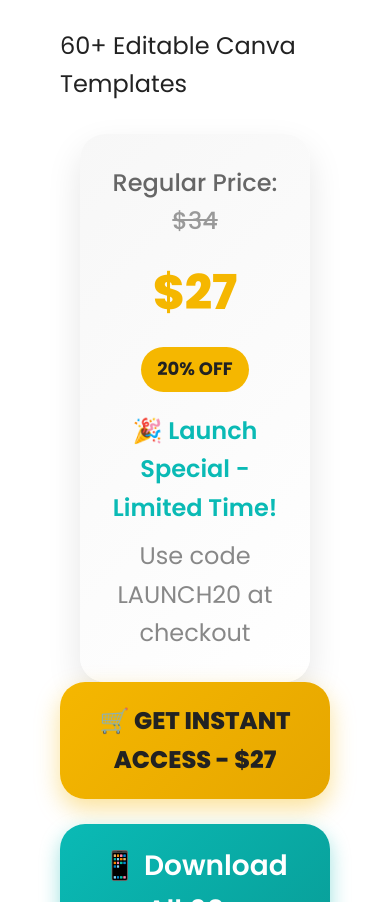
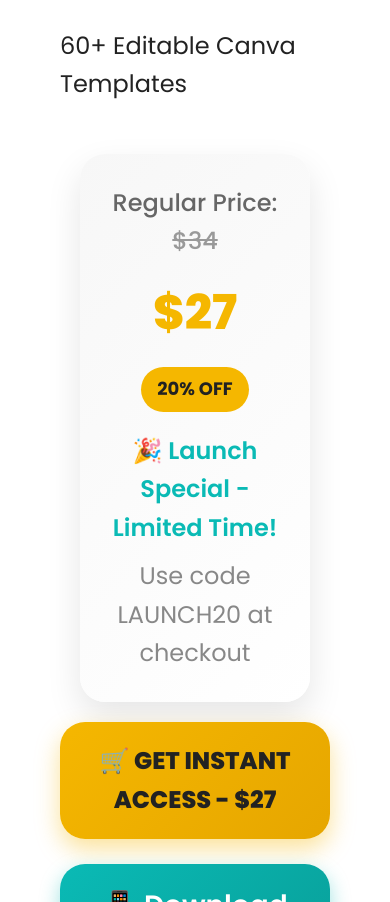
Before and after one commit to swipeecleansmart/instagram-template-pack, a plain HTML site: page index.html in a window 390 px wide. Shown: the part 604-1506 px from the top of the page. Drawn offline with Linux system fonts and the light colour scheme.

Commit message:
Update index.html

```diff
--- a/index.html
+++ b/index.html
@@ -32,7 +32,7 @@
             }
             .pricing-box {
                 padding: 30px !important;
-                margin: 0 20px !important;
+                margin: 20px !important;
             }
             .price-main {
                 font-size: 48px !important;
@@ -85,12 +85,11 @@
             </div>
 
             <!-- BUY BUTTONS -->
-            <div style="width: 100%; max-width: 600px; margin-bottom: 60px;">
+            <div style="margin-bottom: 60px; width: 100%; max-width: 600px;">
                 <a href="https://shoprus.biz/l/instagram-templates" target="_blank" class="buy-button" style="display:block; background: linear-gradient(135deg, #F5B700 0%, #E6A600 100%); color:#222; font-size:36px; padding:25px 40px; text-decoration:none; border-radius:25px; margin-bottom:25px; text-align: center; font-weight: 800; box-shadow: 0 10px 25px rgba(245,183,0,0.4); transition: all 0.3s ease;" onmouseover="this.style.transform='translateY(-3px)'" onmouseout="this.style.transform='translateY(0)'">
                     🛒 GET INSTANT ACCESS - $27
                 </a>
-
-                <a href="https://shoprus.biz/l/instagram-templates" target="_blank" style="display:block; background: linear-gradient(135deg, #0ABAB5 0%, #089892 100%); color:#fff; font-size:28px; padding:20px 40px; text-decoration:none; border-radius:25px; text-align: center; font-weight: 600; box-shadow: 0 8px 20px rgba(10,186,181,0.4); transition: all 0.3s ease;" onmouseover="this.style.transform='translateY(-3px)'" onmouseout="this.style.transform='translateY(0)'">
+                <a href="https://shoprus.biz/l/instagram-templates" target="_blank" style="display:block; background: linear-gradient(135deg, #0ABAB5 0%, #089892 100%); color:#fff; font-size:28px; padding:20px 40px; text-decoration:none; border-radius:25px; text-align: center; font-weight: 600; box-shadow: 0 8px 20px rgba(10,186,181,0.4); transition: all 0.3s ease;" onmouseover="this.style.transform='translateY(-2px)'" onmouseout="this.style.transform='translateY(0)'">
                     📱 Download All 60+ Templates Now
                 </a>
             </div>
@@ -105,4 +104,4 @@
             </div>
 
             <div class="badges" style="display:flex; gap:40px; flex-wrap: wrap; justify-content: center;">
-                <span class="badge" style="background:#F5B700; color:#222; font-size:30px; padding:20px 40px; border-radius:20px;
+                <span class="badge" style="background:#F5B700; color:#222; font-size:30px; padding:20px 40px; border-radius:20px
```
